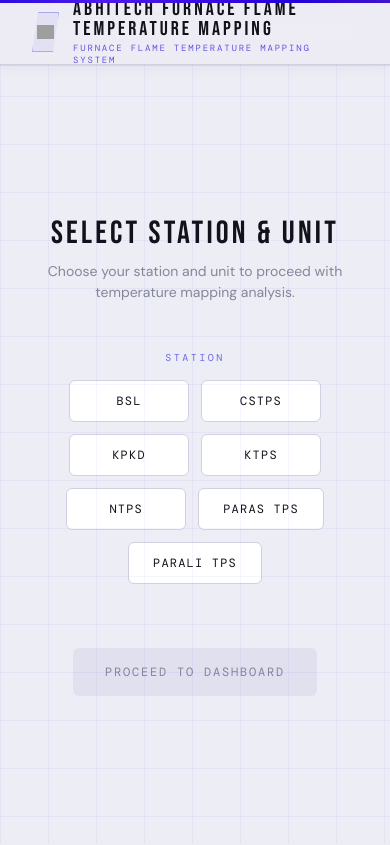
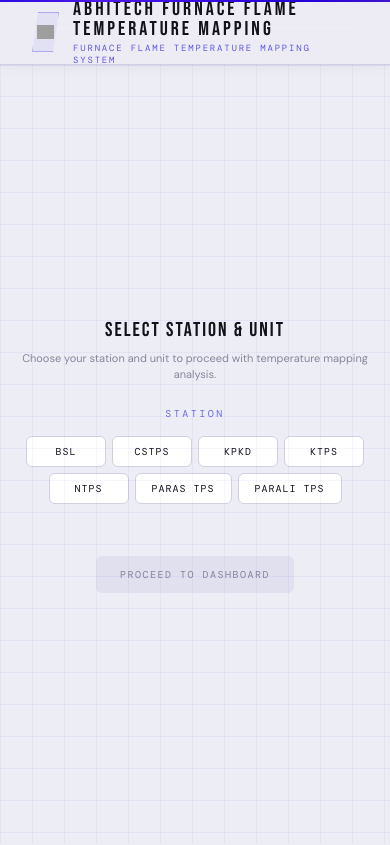
Before and after one commit to anirudhvivekpandit1999/FurnaceFlameTemperatureMappingFrontend, a React (Vite) app in the folder FurnaceFlameTemperatureMappingFrontend/: page / in a window 390 px wide. Built offline with nearby package versions, Linux system fonts and the light colour scheme; grey boxes are pictures that could not be loaded.

Commit message:
[NEW] MADE THE UI RESPONSIVE

```diff
--- a/FurnaceFlameTemperatureMappingFrontend/src/App.jsx
+++ b/FurnaceFlameTemperatureMappingFrontend/src/App.jsx
@@ -47,9 +47,9 @@
   const [endDate, setEndDate] = useState("");
   const [selectedStation, setSelectedStation] = useState(null);
   const [selectedUnit, setSelectedUnit] = useState(null);
+  const [sidebarOpen, setSidebarOpen] = useState(false);
 
   useEffect(() => {
-    // Load selected station and unit from localStorage
     const station = localStorage.getItem("selectedStation");
     const unit = localStorage.getItem("selectedUnit");
     if (station) setSelectedStation(JSON.parse(station));
@@ -173,7 +173,17 @@
       <div className="content" style={{ minHeight: "100vh" }}>
 
         <header style={styles.header}>
-          <div style={styles.headerInner}>
+          <div style={styles.headerInner} className="header-inner">
+            <button
+              onClick={() => setSidebarOpen(!sidebarOpen)}
+              style={styles.hamburger}
+              className="hamburger"
+              aria-label="Toggle sidebar"
+            >
+              <span style={styles.hamburgerLine}></span>
+              <span style={styles.hamburgerLine}></span>
+              <span style={styles.hamburgerLine}></span>
+            </button>
             <div style={styles.logoBlock}>
               <div style={styles.logoMark}>
                 <img style={styles.logoImage} src={img} />
@@ -214,7 +224,7 @@
 
         <div style={styles.mainLayout}>
 
-          <aside style={styles.sidebar}>
+          <aside style={styles.sidebar} className={`sidebar ${sidebarOpen ? 'open' : ''}`}>
             <div style={styles.sideSection}>
               <div style={styles.sideLabel}>INGEST DATA</div>
               <label className="upload-zone">
@@ -286,7 +296,7 @@
             </div>
           </aside>
 
-          <main style={styles.mainContent}>
+          <main style={styles.mainContent} className="main-content">
 
             {selected.length === 0 && (
               <div style={styles.emptyMain}>
@@ -483,6 +493,25 @@
     height: "64px",
     width: "100%",
   },
+  hamburger: {
+    display: "none",
+    flexDirection: "column",
+    justifyContent: "center",
+    alignItems: "center",
+    width: "40px",
+    height: "40px",
+    background: "transparent",
+    border: "none",
+    cursor: "pointer",
+    marginRight: "16px",
+  },
+  hamburgerLine: {
+    width: "20px",
+    height: "2px",
+    background: "#12121a",
+    margin: "2px 0",
+    transition: "all 0.3s ease",
+  },
   logoBlock: {
     display: "flex",
     alignItems: "center",
@@ -574,6 +603,7 @@
     display: "flex",
     minHeight: "calc(100vh - 64px)",
     width: "100%",
+    position: "relative",
   },
   sidebar: {
     width: "280px",
--- a/FurnaceFlameTemperatureMappingFrontend/src/StationSelect.jsx
+++ b/FurnaceFlameTemperatureMappingFrontend/src/StationSelect.jsx
@@ -126,16 +126,16 @@
           </div>
         </header>
 
-        <div style={styles.mainContent}>
-          <div style={styles.selectionContainer}>
-            <div style={styles.selectionTitle}>SELECT STATION & UNIT</div>
-            <div style={styles.selectionSubtitle}>
+        <div style={styles.mainContent} className="station-select-main">
+          <div style={styles.selectionContainer} className="station-select-container">
+            <div style={styles.selectionTitle} className="station-select-title">SELECT STATION & UNIT</div>
+            <div style={styles.selectionSubtitle} className="station-select-subtitle">
               Choose your station and unit to proceed with temperature mapping analysis.
             </div>
 
             <div style={styles.selectionSection}>
               <div style={styles.sectionLabel}>STATION</div>
-              <div style={styles.buttonGrid}>
+              <div style={styles.buttonGrid} className="station-select-grid">
                 {stations.map((station) => (
                   <button
                     key={station.id}
@@ -146,6 +146,7 @@
                       color: selectedStation?.id === station.id ? "#ffffff" : "#12121a",
                       borderColor: selectedStation?.id === station.id ? "#0000d9" : "#d1cfe0",
                     }}
+                    className="station-select-button"
                   >
                     {station.name}
                   </button>
@@ -156,7 +157,7 @@
             {selectedStation && (
               <div style={styles.selectionSection}>
                 <div style={styles.sectionLabel}>UNIT — {selectedStation.name}</div>
-                <div style={styles.buttonGrid}>
+                <div style={styles.buttonGrid} className="station-select-grid">
                   {units.map((unit) => (
                     <button
                       key={unit.id}
@@ -167,6 +168,7 @@
                         color: selectedUnit?.id === unit.id ? "#ffffff" : "#12121a",
                         borderColor: selectedUnit?.id === unit.id ? "#0000d9" : "#d1cfe0",
                       }}
+                      className="station-select-button"
                     >
                       {unit.name}
                     </button>
@@ -184,6 +186,7 @@
                 color: selectedStation && selectedUnit ? "#ffffff" : "#85849a",
                 cursor: selectedStation && selectedUnit ? "pointer" : "not-allowed",
               }}
+              className="station-select-proceed"
             >
               PROCEED TO DASHBOARD
             </button>
--- a/FurnaceFlameTemperatureMappingFrontend/src/index.css
+++ b/FurnaceFlameTemperatureMappingFrontend/src/index.css
@@ -198,8 +198,182 @@
           border: 1px solid rgba(25, 0, 217, 0.15);
           font-family: 'DM Mono', monospace;
           font-size: 10px;
-          letter-spacing: 0.08em;
-          color: #37355a;
+          letter-spacing: 0.1em;
+          color: #12121a;
+          text-transform: uppercase;
+        }
+
+        @media (max-width: 768px) {
+          .upload-zone {
+            padding: 10px 20px;
+            font-size: 9px;
+          }
+
+          .run-card {
+            padding: 12px 14px;
+            gap: 10px;
+          }
+
+          .data-table {
+            font-size: 10px;
+          }
+
+          .data-table thead th,
+          .data-table tbody td {
+            padding: 8px 12px;
+          }
+
+          .heat-bar {
+            height: 2px;
+          }
+
+          .grid-bg {
+            background-size: 32px 32px;
+          }
+
+          .sidebar {
+            position: fixed !important;
+            top: 64px !important;
+            left: 0 !important;
+            height: calc(100vh - 64px) !important;
+            z-index: 40 !important;
+            transform: translateX(-100%) !important;
+            transition: transform 0.3s ease !important;
+          }
+
+          .sidebar.open {
+            transform: translateX(0) !important;
+          }
+
+          .main-content {
+            margin-left: 0 !important;
+          }
+
+          .hamburger {
+            display: block !important;
+          }
+
+          .header-inner {
+            padding-left: 16px !important;
+          }
+
+          .brand-name {
+            font-size: 16px !important;
+          }
+
+          .brand-tagline {
+            font-size: 8px !important;
+          }
+
+          .station-unit-block {
+            display: none !important;
+          }
+
+          .station-select-main {
+            padding: 32px 20px !important;
+          }
+
+          .station-select-title {
+            font-size: 24px !important;
+          }
+
+          .station-select-subtitle {
+            font-size: 12px !important;
+            margin-bottom: 32px !important;
+          }
+
+          .station-select-grid {
+            gap: 8px !important;
+          }
+
+          .station-select-button {
+            font-size: 11px !important;
+            padding: 10px 20px !important;
+            min-width: 100px !important;
+          }
+
+          .station-select-proceed {
+            font-size: 11px !important;
+            padding: 14px 28px !important;
+            margin-top: 24px !important;
+          }
+        }
+
+        @media (max-width: 480px) {
+          .upload-zone {
+            padding: 8px 16px;
+            font-size: 8px;
+            gap: 8px;
+          }
+
+          .run-card {
+            padding: 10px 12px;
+            gap: 8px;
+          }
+
+          .data-table {
+            font-size: 9px;
+          }
+
+          .data-table thead th,
+            .data-table tbody td {
+            padding: 6px 8px;
+          }
+
+          .checkbox-custom {
+            width: 12px;
+            height: 12px;
+          }
+
+          .checkbox-custom.checked::after {
+            width: 5px;
+            height: 3px;
+            border-left-width: 1.5px;
+            border-bottom-width: 1.5px;
+          }
+
+          .brand-name {
+            font-size: 14px !important;
+          }
+
+          .runs-wrapper {
+            gap: 15px !important;
+            overflow-x: auto !important;
+            padding-bottom: 10px !important;
+          }
+
+          .run-section {
+            min-width: 600px !important;
+          }
+
+          .station-select-main {
+            padding: 24px 16px !important;
+          }
+
+          .station-select-title {
+            font-size: 20px !important;
+          }
+
+          .station-select-subtitle {
+            font-size: 11px !important;
+            margin-bottom: 24px !important;
+          }
+
+          .station-select-grid {
+            gap: 6px !important;
+          }
+
+          .station-select-button {
+            font-size: 10px !important;
+            padding: 8px 16px !important;
+            min-width: 80px !important;
+          }
+
+          .station-select-proceed {
+            font-size: 10px !important;
+            padding: 12px 24px !important;
+            margin-top: 20px !important;
+          }
         }
 
         .recharts-cartesian-axis-tick text {
```
